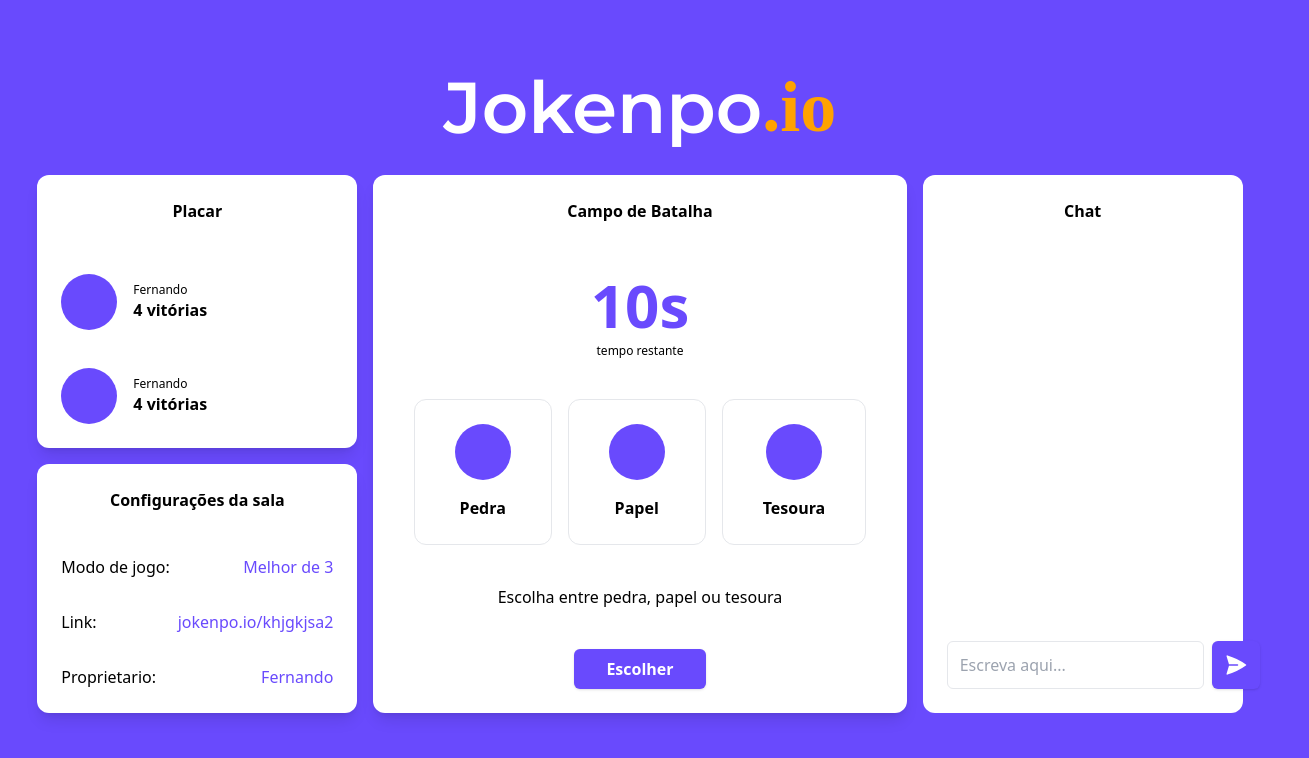
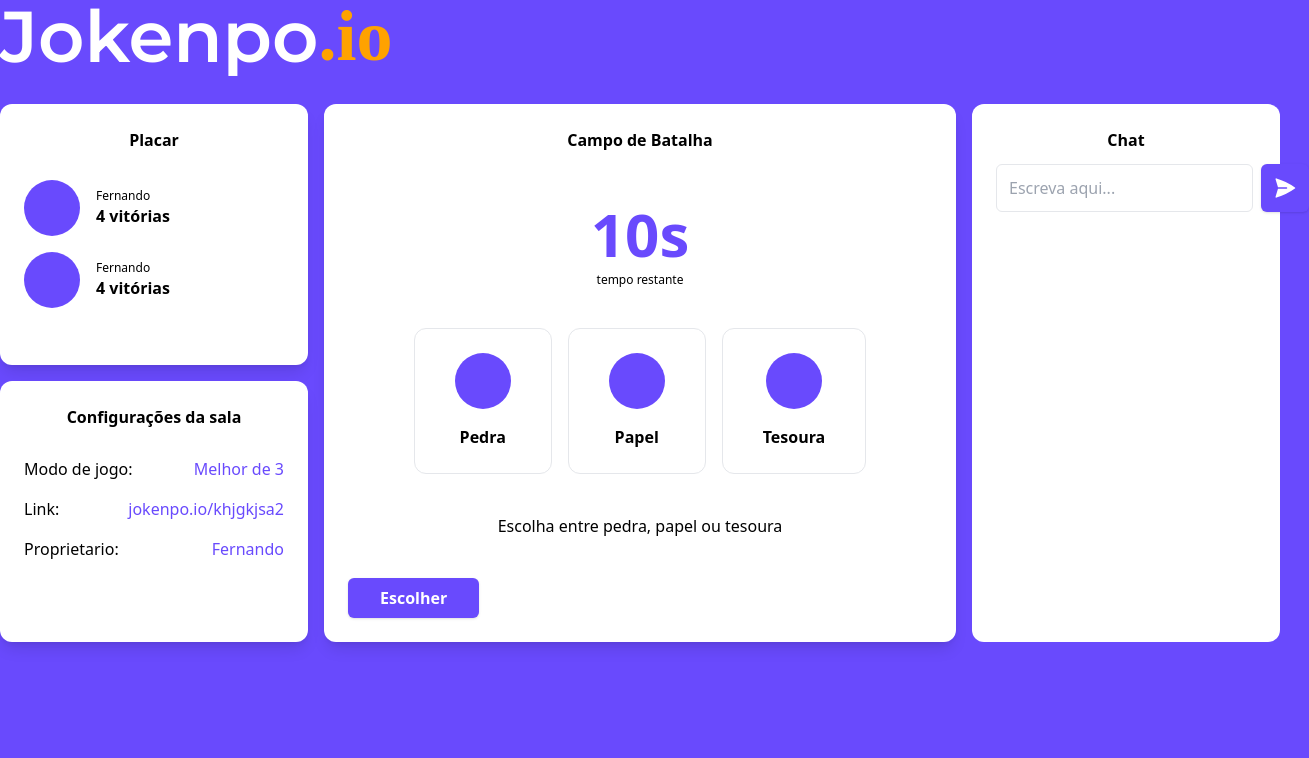
Before and after one commit to ismaeElias/Jokenpo, a React (Vite) app: page /home in a window 1280 px wide. Shown: the top 758 px of the page, 1309 px wide, since content can reach past the window. Built offline with nearby package versions, Linux system fonts and the light colour scheme; a web font is replaced by a local one.

Commit message:
adjust layout and add path resolver

```diff
--- /dev/null
+++ b/src/components/battlefield/index.jsx
@@ -0,0 +1,34 @@
+import React from 'react';
+
+export default function Battlefield() {
+  return (
+    <div className="items-center p-6 bg-white rounded-xl shadow-lg space-y-10 col-span-2 row-span-2">
+      <h3 className="text-center font-bold pb-3">Campo de Batalha</h3>
+      <div className=" items-center space-y-2">
+        <p className="text-center font-extrabold text-6xl text-[#694AFD]">10s</p>
+        <p className="text-center text-xs">tempo restante</p>
+      </div>
+      <div className="flex justify-center flex-wrap flex-row space-x-4 items-center">
+        <div className="flex border  flex-col space-y-4 items-center rounded-xl justify-center py-6 px-10">
+          <div className="bg-[#694AFD] rounded-full w-14 h-14"></div>
+          <p className="text-base font-bold">Pedra</p>
+        </div>
+        <div className="flex border  flex-col space-y-4 items-center rounded-xl justify-center py-6 px-10">
+          <div className="bg-[#694AFD] rounded-full w-14 h-14"></div>
+          <p className="text-base font-bold">Papel</p>
+        </div>
+        <div className="flex border  flex-col space-y-4 items-center rounded-xl justify-center py-6 px-10">
+          <div className="bg-[#694AFD] rounded-full w-14 h-14"></div>
+          <p className="text-base font-bold">Tesoura</p>
+        </div>
+      </div>
+      <h3 className="text-center font-base ">Escolha entre pedra, papel ou tesoura</h3>
+      <button
+        className="bg-[#694AFD] text-white font-extrabold py-2 px-8 rounded-md shadow"
+        type="submit"
+      >
+        Escolher
+      </button>
+    </div>
+  );
+}
--- /dev/null
+++ b/src/components/chat/index.jsx
@@ -0,0 +1,30 @@
+import React from 'react';
+
+import { PaperAirplaneIcon } from '@heroicons/react/24/solid';
+
+export default function Chat() {
+  return (
+    <div className="bg-white p-6 rounded-xl row-span-2">
+      <h3 className="text-center font-bold pb-3">Chat</h3>
+      <div className="flex justify-between flex-row flex-grow space-x-4 items-center"></div>
+      <div className="flex flex-row">
+        <form id="loginForm" className="flex flex-row justify-between space-x-2 w-full">
+          <input
+            placeholder="Escreva aqui..."
+            type="name"
+            className="flex-grow py-1.5 px-3 border rounded-md"
+            name="nickname"
+            id="nickname"
+            required
+          />
+          <button
+            className="flex self-center px-3 py-3 bg-[#694AFD] text-white font-extrabold rounded-md shadow"
+            type="submit"
+          >
+            <PaperAirplaneIcon className="h-6 w-6" />
+          </button>
+        </form>
+      </div>
+    </div>
+  );
+}
--- /dev/null
+++ b/src/components/config/index.jsx
@@ -0,0 +1,21 @@
+import React from 'react';
+
+export default function RoomConfig() {
+  return (
+    <div className="justify-between flex-nowrap flex-grow p-6 bg-white rounded-xl shadow-lg space-y-4">
+      <h3 className="text-center font-bold pb-3">Configurações da sala</h3>
+      <div className="flex justify-between flex-row space-x-4 items-center">
+        <p className="text-base font-medium pr-5">Modo de jogo:</p>
+        <p className="text-base text-[#694AFD]">Melhor de 3</p>
+      </div>
+      <div className="flex justify-between flex-row space-x-4 items-center">
+        <p className="text-base font-medium pr-5">Link:</p>
+        <p className="text-base text-[#694AFD]">jokenpo.io/khjgkjsa2</p>
+      </div>
+      <div className="flex justify-between flex-row space-x-4 items-center">
+        <p className="text-base font-medium pr-5">Proprietario:</p>
+        <p className="text-base text-[#694AFD]">Fernando</p>
+      </div>
+    </div>
+  );
+}
--- /dev/null
+++ b/src/components/scoreboard/index.jsx
@@ -0,0 +1,23 @@
+import React from 'react';
+
+export default function Scoreboard() {
+  return (
+    <div className="justify-between flex-nowrap flex-grow bg-white p-6 rounded-xl shadow-lg space-y-4">
+      <h3 className="text-center font-bold pb-3">Placar</h3>
+      <div className="flex items-center flex-row space-x-4">
+        <div className="bg-[#694AFD] rounded-full w-14 h-14"></div>
+        <div className="">
+          <p className="text-xs">Fernando</p>
+          <p className="text-base font-bold">4 vitórias</p>
+        </div>
+      </div>
+      <div className="flex items-center flex-row space-x-4">
+        <div className="bg-[#694AFD] rounded-full w-14 h-14"></div>
+        <div className="">
+          <p className="text-xs">Fernando</p>
+          <p className="text-base font-bold">4 vitórias</p>
+        </div>
+      </div>
+    </div>
+  );
+}
--- a/src/pages/home/index.jsx
+++ b/src/pages/home/index.jsx
@@ -1,102 +1,22 @@
 import React from 'react';
 
-import { PaperAirplaneIcon } from '@heroicons/react/24/solid';
+import Battlefield from '@/components/battlefield';
+import Chat from '@/components/chat';
+import RoomConfig from '@/components/config';
+import Scoreboard from '@/components/scoreboard';
 
 function HomePage() {
   return (
-    <div className="w-screen container mx-auto min-h-screen flex items-center justify-center flex-col">
-      <div className="flex  items-center mb-8">
+    <div className="container h-screen mx-auto">
+      <div className="flex items-center">
         <h1 className="text-white text-7xl font-bold font-mont">Jokenpo</h1>
         <p className="text-[#FFA200] font-bold text-7xl font-baby">.io</p>
       </div>
-      <section
-        id="game"
-        className="flex flex-col w-full lg:flex-wrap lg:flex-row lg:justify-center xl:space-x-4"
-      >
-        <div className="flex flex-col lg:flex-row xl:flex-col order-3 xl:order-1 mb-4 md:min-w-full lg:min-w-0 lg:w-11/12 xl:max-w-xs xl:w-3/12 space-y-4 lg:space-y-0 xl:space-y-4">
-          <div className="flex flex-col lg:mr-4 xl:mr-0 justify-between flex-nowrap flex-grow bg-white p-6 rounded-xl shadow-lg space-y-4">
-            <h3 className="text-center font-bold pb-3">Placar</h3>
-            <div className="flex items-center flex-row space-x-4">
-              <div className="bg-[#694AFD] rounded-full w-14 h-14"></div>
-              <div className="flex flex-col">
-                <p className="text-xs">Fernando</p>
-                <p className="text-base font-bold">4 vitórias</p>
-              </div>
-            </div>
-            <div className="flex items-center flex-row space-x-4">
-              <div className="bg-[#694AFD] rounded-full w-14 h-14"></div>
-              <div className="flex flex-col">
-                <p className="text-xs">Fernando</p>
-                <p className="text-base font-bold">4 vitórias</p>
-              </div>
-            </div>
-          </div>
-          <div className="flex flex-col justify-between flex-nowrap flex-grow p-6 bg-white rounded-xl shadow-lg space-y-4">
-            <h3 className="text-center font-bold pb-3">Configurações da sala</h3>
-            <div className="flex justify-between flex-row space-x-4 items-center">
-              <p className="text-base font-medium pr-5">Modo de jogo:</p>
-              <p className="text-base text-[#694AFD]">Melhor de 3</p>
-            </div>
-            <div className="flex justify-between flex-row space-x-4 items-center">
-              <p className="text-base font-medium pr-5">Link:</p>
-              <p className="text-base text-[#694AFD]">jokenpo.io/khjgkjsa2</p>
-            </div>
-            <div className="flex justify-between flex-row space-x-4 items-center">
-              <p className="text-base font-medium pr-5">Proprietario:</p>
-              <p className="text-base text-[#694AFD]">Fernando</p>
-            </div>
-          </div>
-        </div>
-        <div className="flex flex-col order-1 xl:order-2 mb-4 md:min-w-full lg:min-w-0 lg:w-7/12 xl:w-5/12  lg:mr-4 xl:mr-0 items-center p-6 bg-white rounded-xl shadow-lg space-y-10">
-          <h3 className="text-center font-bold pb-3">Campo de Batalha</h3>
-          <div className="flex flex-col items-center space-y-2">
-            <p className="text-center font-extrabold text-6xl text-[#694AFD]">10s</p>
-            <p className="text-center text-xs">tempo restante</p>
-          </div>
-          <div className="flex justify-center flex-wrap flex-row space-x-4 items-center">
-            <div className="flex border  flex-col space-y-4 items-center rounded-xl justify-center py-6 px-10">
-              <div className="bg-[#694AFD] rounded-full w-14 h-14"></div>
-              <p className="text-base font-bold">Pedra</p>
-            </div>
-            <div className="flex border  flex-col space-y-4 items-center rounded-xl justify-center py-6 px-10">
-              <div className="bg-[#694AFD] rounded-full w-14 h-14"></div>
-              <p className="text-base font-bold">Papel</p>
-            </div>
-            <div className="flex border  flex-col space-y-4 items-center rounded-xl justify-center py-6 px-10">
-              <div className="bg-[#694AFD] rounded-full w-14 h-14"></div>
-              <p className="text-base font-bold">Tesoura</p>
-            </div>
-          </div>
-          <h3 className="text-center font-base ">Escolha entre pedra, papel ou tesoura</h3>
-          <button
-            className="bg-[#694AFD] text-white font-extrabold py-2 px-8 rounded-md shadow"
-            type="submit"
-          >
-            Escolher
-          </button>
-        </div>
-        <div className="flex flex-col order-2 xl:order-3 mb-4 md:min-w-full lg:min-w-0 lg:w-4/12 xl:w-3/12 xl:max-w-xs bg-white p-6 rounded-xl">
-          <h3 className="text-center font-bold pb-3">Chat</h3>
-          <div className="flex justify-between flex-row flex-grow space-x-4 items-center"></div>
-          <div className="flex flex-row">
-            <form id="loginForm" className="flex flex-row justify-between space-x-2 w-full">
-              <input
-                placeholder="Escreva aqui..."
-                type="name"
-                className="flex-grow py-1.5 px-3 border rounded-md"
-                name="nickname"
-                id="nickname"
-                required
-              />
-              <button
-                className="flex self-center px-3 py-3 bg-[#694AFD] text-white font-extrabold rounded-md shadow"
-                type="submit"
-              >
-                <PaperAirplaneIcon className="h-6 w-6" />
-              </button>
-            </form>
-          </div>
-        </div>
+      <section className="grid grid-cols-4 grid-rows-2 gap-4 py-8">
+        <Scoreboard />
+        <Battlefield />
+        <Chat />
+        <RoomConfig />
       </section>
     </div>
   );
--- a/vite.config.js
+++ b/vite.config.js
@@ -1,8 +1,8 @@
+import path from 'path';
 import { defineConfig } from 'vite';
 import eslintPlugin from 'vite-plugin-eslint';
 
 import react from '@vitejs/plugin-react';
-
 
 // https://vitejs.dev/config/
 export default defineConfig({
@@ -13,4 +13,9 @@ export default defineConfig({
     port: 3000,
   },
   plugins: [react(), eslintPlugin()],
+  resolve: {
+    alias: {
+      '@': path.resolve(__dirname, './src'),
+    },
+  },
 });
```
